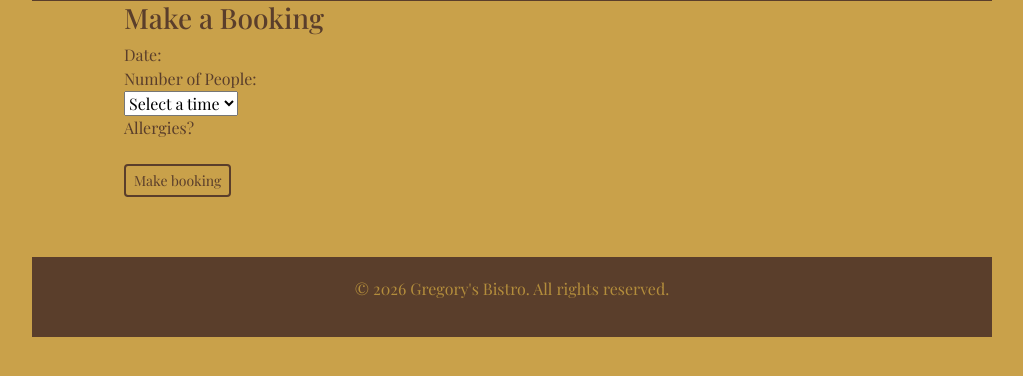
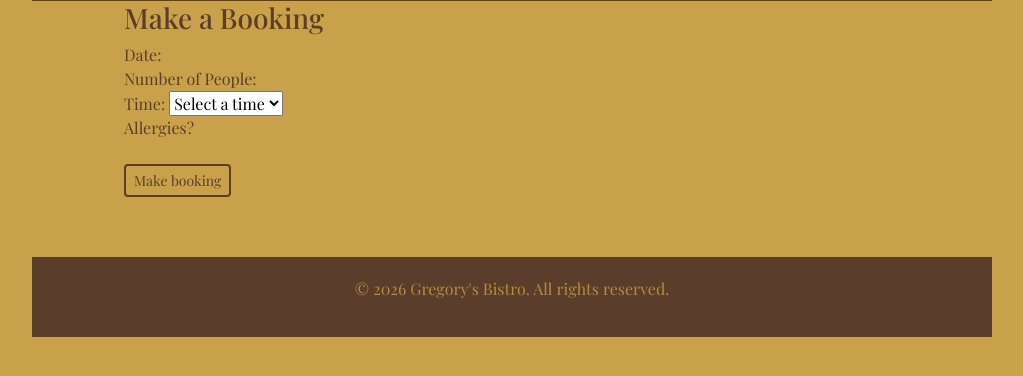
Before and after one commit to gregp1985/gregorys-bistro, a Django app: template booking/templates/booking/booking.html in a window 1280 px wide. Shown: the part 155-531 px from the top of the page, without its empty margins (128-1151 px from the left). Run offline with Django 4.2, Linux system fonts and the light colour scheme; the template is opened without the code that fills it, so the values that code supplies are empty; some web fonts are replaced.

Commit message:
Add Time label to form

```diff
--- a/booking/templates/booking/booking.html
+++ b/booking/templates/booking/booking.html
@@ -37,8 +37,7 @@
       </div>
 
       <div>
-        <!-- <label>Time:</label>
-        {{ form.slot }} -->
+        <label>Time:</label>
         <select name='slot' id='id_slot' required>
             <option value=''>Select a time</option>
         </select>
```
